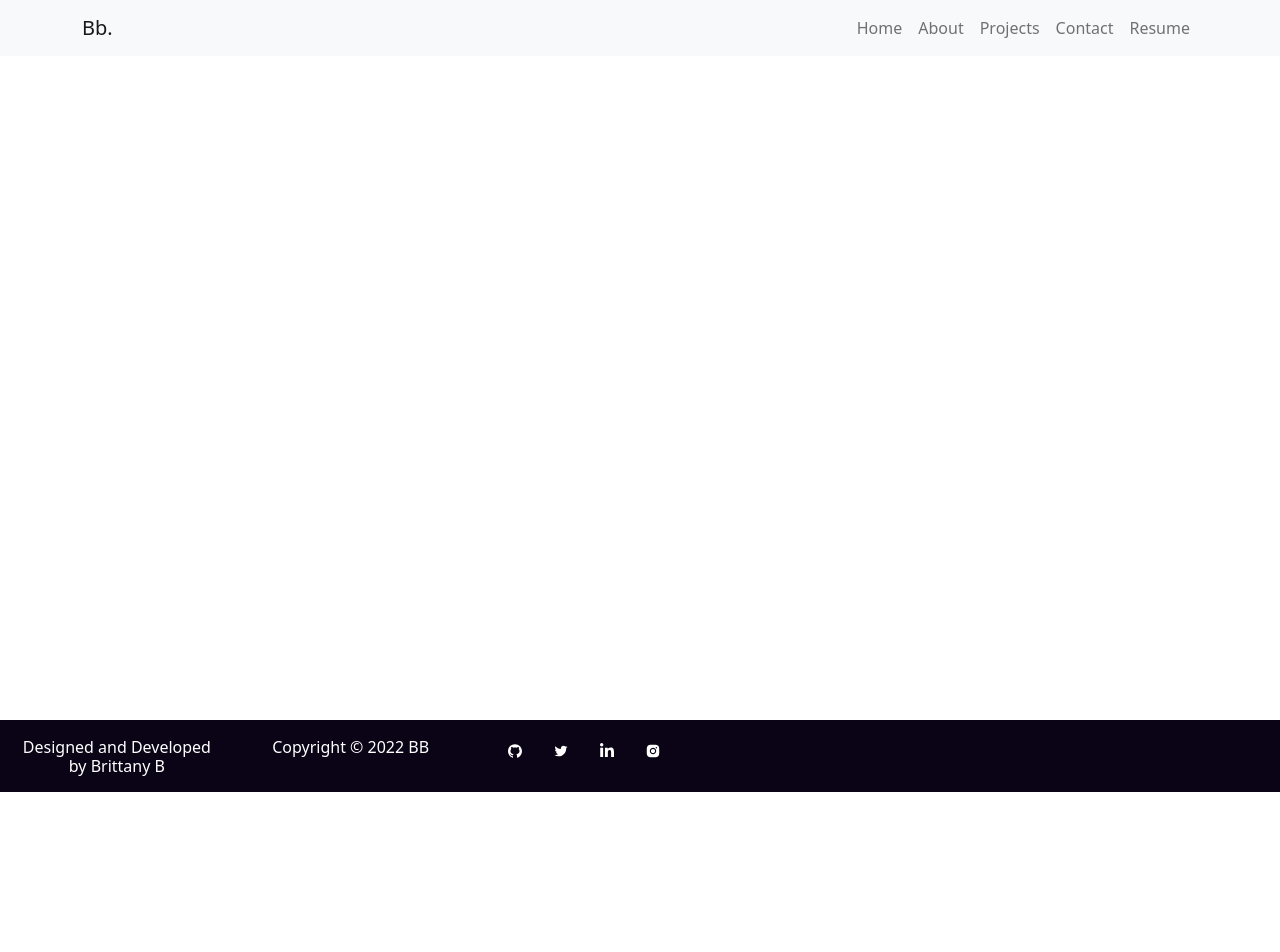
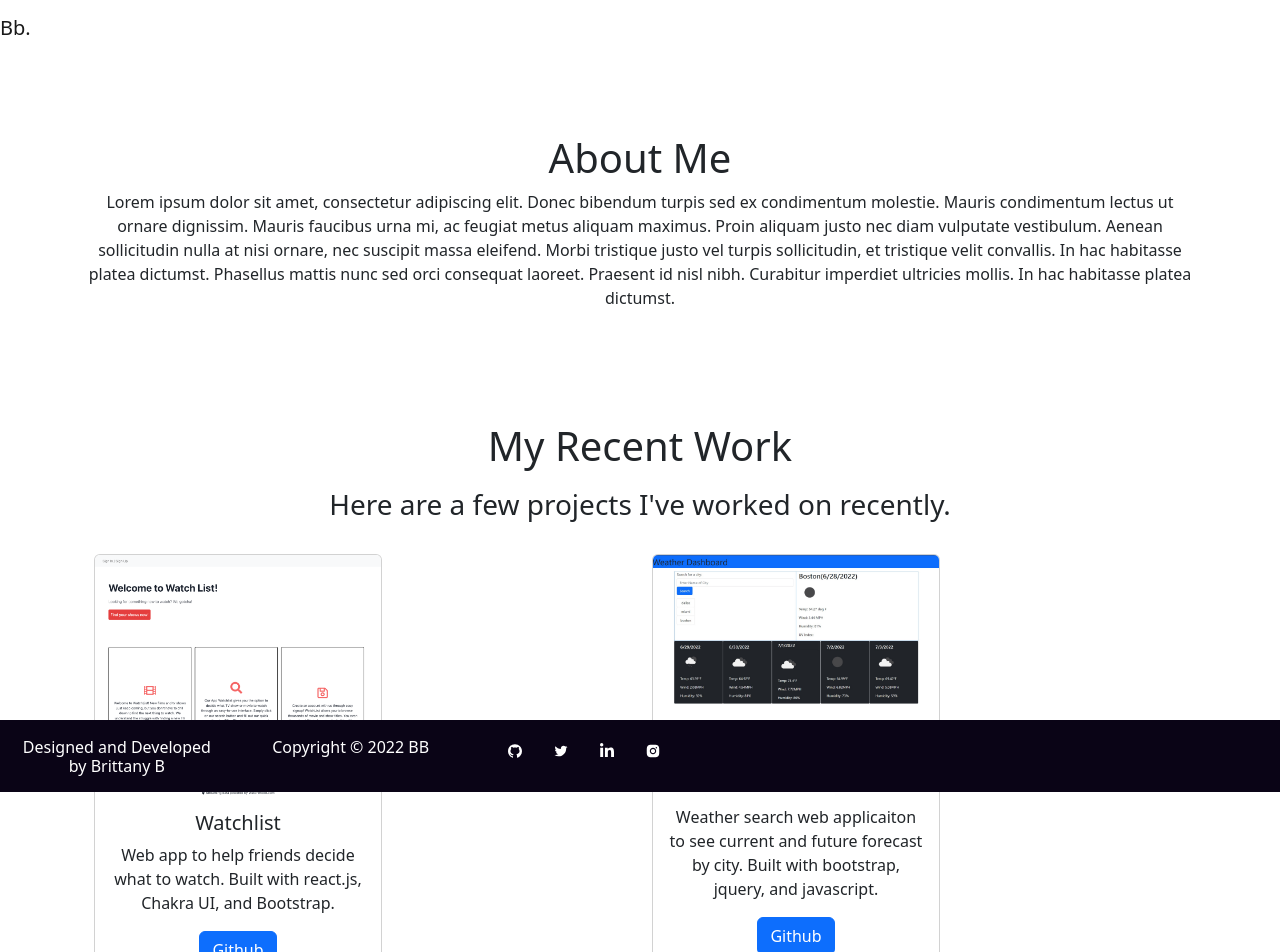
Before and after one commit to britbolt/my-portfolio, a React (Create React App) app: page / in a window 1280 px wide. Shown: the top 952 px of the page. Before the commit the page ends 800 px from the top, so only its background shows below. Built offline with nearby package versions, Linux system fonts and the light colour scheme.

Commit message:
update navbar

```diff
--- a/src/App.js
+++ b/src/App.js
@@ -1,53 +1,60 @@
-import React, { useState, useEffect } from 'react';
-import { Outlet } from "react-router-dom";
+import React, { useState } from 'react';
 import "bootstrap/dist/css/bootstrap.min.css";
-import { Routes, Route } from "react-router-dom";
-import About from './routes/About';
-import Home from './components/Home';
-import Projects from './routes/Projects';
-import Resume from "./routes/Resume";
-import Contact from "./routes/Contact";
+import About from './components/About';
+import Projects from './components/Projects';
+import Resume from "./components/Resume";
+import Contact from "./components/Contact";
 import Footer from "./components/Footer";
 import NavBar from './components/Navbar';
+import { Stack } from "react-bootstrap";
 import "./style.css";
 import "./App.css";
 
 
 
 function App() {
-  const [load, updateLoad] = useState(true);
-
-  useEffect(() => {
-    const timer = setTimeout(() => {
-      updateLoad(false);
-    }, 1200);
-
-    return () => clearTimeout(timer);
-  }, []);
+  const [categories] = useState([
+    {
+      name: "Home",
+      description: "main page of the site",
+    },
+    {
+      name: "About",
+      description: "information about the site owner",
+    },
+    {
+      name: "Projects",
+      description: "brief summary of recent work",
+  },
+  {
+    name: "Contact",
+    description: "contact form",
+  },
+  {
+    name: "Resume",
+    description: "resume information and download button",
+  },
+  ]);
+const [currentCategory, setCurrentCategory] = useState(categories[0]);
 
   return (
-    <div className="App" id={load ? "no-scroll" : "scroll"}>
-      <NavBar />
+    <div className="App">
+      <NavBar
+      categories={categories}
+      setCurrentCategory={setCurrentCategory}
+      currentCategory={currentCategory}></NavBar>
 
-  <Routes>
-      {/* <Route path="/" element={<App />}> */}
-      <Route index element={<Home />} />
-        <Route path="projects" element={<Projects />} />
-        <Route path="about" element={<About />} />
-        <Route path="resume" element={<Resume />} />
-        <Route path="contact" element={<Contact />} />
-        <Route
-      path="*"
-      element={
-        <main style={{ padding: "1rem" }}>
-          <p>There's nothing here!</p>
+      <main style={{ padding: "1rem" }}>
+
+       <Stack gap={5}>
+      <About></About>
+
+      <Projects></Projects>
+      <Resume></Resume>
+      <Contact></Contact>
+      </Stack>
         </main>
-      }
-    />
-      </Routes>
-
       <Footer />
-      <Outlet />
     </div>
   );
 }
--- /dev/null
+++ b/src/components/About.js
@@ -0,0 +1,30 @@
+import React from "react";
+import { Container, Row, Col } from "react-bootstrap";
+
+function About() {
+    return (
+        <section className="py-5" id="about">
+
+            <Container className="about-section">
+
+                    <Row className="justify-content-md-center">
+                        <Col className="about-header">
+                            <h1 className="heading">About Me</h1>
+                            <p>
+          Lorem ipsum dolor sit amet, consectetur adipiscing elit. Donec bibendum turpis sed ex
+          condimentum molestie. Mauris condimentum lectus ut ornare dignissim. Mauris faucibus urna
+          mi, ac feugiat metus aliquam maximus. Proin aliquam justo nec diam vulputate vestibulum.
+          Aenean sollicitudin nulla at nisi ornare, nec suscipit massa eleifend. Morbi tristique
+          justo vel turpis sollicitudin, et tristique velit convallis. In hac habitasse platea
+          dictumst. Phasellus mattis nunc sed orci consequat laoreet. Praesent id nisl nibh.
+          Curabitur imperdiet ultricies mollis. In hac habitasse platea dictumst.
+        </p>
+                        </Col>
+                    </Row>
+
+            </Container>
+        </section>
+    )
+}
+
+export default About;
--- a/src/routes/Contact.js
+++ b/src/components/Contact.js
@@ -4,6 +4,7 @@ import { Form, Button, Container } from "react-bootstrap";
 function Contact() {
     return (
         <Container style={{ width:"380px" }}>
+          <h1 className="heading">Contact Me</h1>
         <Form>
             <Form.Group className="mb-3" controlId="formName">
           <Form.Label>Email address</Form.Label>
--- a/src/components/Home.js
+++ /dev/null
@@ -1,21 +0,0 @@
-import React from "react";
-import { Container, Row, Col } from "react-bootstrap";
-
-function Home() {
-    return (
-        <section>
-            <Container className="home-section" id="home">
-                <Container className="home-content">
-                    <Row>
-                        <Col md={7} className="home-header">
-                            <h1 className="heading">
-                                Welcome!</h1>
-                                </Col>
-                                 </Row>
-                </Container>
-            </Container>
-        </section>
-    );
-}
-
-export default Home;
--- a/src/components/Navbar.js
+++ b/src/components/Navbar.js
@@ -1,31 +1,38 @@
 import React from "react";
-import {  Nav, Navbar, Container } from "react-bootstrap";
+import {  Nav, Navbar} from "react-bootstrap";
 
-function NavBar() {
+function NavBar(props) {
+  const {
+    categories = [],
+    setCurrentCategory,
+    currentCategory,
+  } = props;
+
     return (
-<Navbar fixed="top" bg="light" expand="md">
-    <Container>
+    <Navbar fixed="top" >
+
         <Navbar.Brand href="home">Bb.</Navbar.Brand>
         <Navbar.Collapse className="justify-content-end">
-<Nav className="just">
-      <Nav.Item>
-        <Nav.Link href="home">Home</Nav.Link>
-      </Nav.Item>
-      <Nav.Item>
-        <Nav.Link href="about">About</Nav.Link>
-      </Nav.Item>
-      <Nav.Item>
-        <Nav.Link href="projects">Projects</Nav.Link>
-      </Nav.Item>
-      <Nav.Item>
-        <Nav.Link href="contact">Contact</Nav.Link>
-      </Nav.Item>
-      <Nav.Item>
-        <Nav.Link href="resume">Resume</Nav.Link>
-      </Nav.Item>
+
+<Nav>
+
+        {categories.map((category) => (
+
+          <Nav.Link className={`mx-1 ${
+            currentCategory.name === category.name && 'navActive'
+          }`}
+          key={category.name}>
+            <span onClick={() => {
+              setCurrentCategory(category);
+            }}>
+            </span>
+          </Nav.Link>
+        ))}
+
     </Nav>
+
     </Navbar.Collapse>
-    </Container>
+
     </Navbar>
     )
 }
--- a/src/routes/Projects.js
+++ b/src/components/Projects.js
@@ -1,18 +1,20 @@
 import React from "react";
 import { Container, Row, Col, Button, Card } from "react-bootstrap";
 import watchlist from "../Assets/watchlist-screenshot.png";
+import weather from "../Assets/weather-dash-screenshot.jpg";
 
 
 function Projects(){
     return (
 
 <section>
-<Container className="home-section" id="home">
-    <Container className="home-content">
+<Container className="projects-section" id="projects">
+    <Container className="project-content">
     <h1 className="heading" style={{ justifyContent: "center", paddingBottom: "10px" }}>My Recent Work</h1>
     <h3>Here are a few projects I've worked on recently.</h3>
-        <Row stlye={{ paddingTop:"30px" }}>
-            <Col md={7} className="home-header">
+    <br/>
+        <Row className="justify-content-md-center" stlye={{ paddingTop:"30px" }}>
+            <Col className="project-header">
                     <Card style={{ width: '18rem' }}>
       <Card.Img variant="top" src={watchlist} />
       <Card.Body>
@@ -23,8 +25,23 @@ function Projects(){
         <Button variant="primary" href="https://github.com/thevcr/watchlist-app" target="_blank">Github</Button>
       </Card.Body>
     </Card>
-                    </Col>
-                     </Row>
+      </Col>
+      <Col className="project-header">
+                    <Card style={{ width: '18rem' }}>
+      <Card.Img variant="top" src={weather} />
+      <Card.Body>
+        <Card.Title>Weather Dashboard</Card.Title>
+        <Card.Text>
+          Weather search web applicaiton to see current and future forecast by city. Built with bootstrap, jquery, and javascript.
+        </Card.Text>
+        <Button variant="primary" href="https://github.com/britbolt/weather-dashboard" target="_blank">Github</Button>
+      </Card.Body>
+    </Card>
+      </Col>
+
+
+
+      </Row>
     </Container>
 </Container>
 </section>
--- a/src/index.css
+++ b/src/index.css
@@ -11,3 +11,8 @@ code {
   font-family: source-code-pro, Menlo, Monaco, Consolas, 'Courier New',
     monospace;
 }
+
+main {
+  margin-top: 70px;
+  margin-bottom: 100px;
+}
--- a/src/index.js
+++ b/src/index.js
@@ -3,13 +3,13 @@ import ReactDOM from 'react-dom/client';
 import './index.css';
 import App from './App';
 import reportWebVitals from './reportWebVitals';
-import { HashRouter } from 'react-router-dom';
+
 
 const root = ReactDOM.createRoot(document.getElementById('root'));
 root.render(
-  <HashRouter>
+<React.StrictMode>
   <App />
-  </HashRouter>
+ </React.StrictMode>
 );
 
 // If you want to start measuring performance in your app, pass a function
--- a/src/routes/About.js
+++ /dev/null
@@ -1,21 +0,0 @@
-import React from "react";
-import { Container, Row, Col } from "react-bootstrap";
-
-function About() {
-    return (
-        <section>
-            <Container className="about-section" id="about">
-                <Container className="about-content">
-                    <Row>
-                        <Col md={7} className="about-header">
-                            <h1 className="heading">About Me</h1>
-                            <p>I like to code and am learning to code still.</p>
-                        </Col>
-                    </Row>
-                </Container>
-            </Container>
-        </section>
-    )
-}
-
-export default About;
--- a/src/style.css
+++ b/src/style.css
@@ -47,3 +47,7 @@
     padding-right: 15px;
     padding-left: 15px;
   }
+
+  #about {
+    padding-top: 100px;
+  }
```
Also changed, not shown: src/Assets/weather-dash-screenshot.jpg (added), src/components/Resume.js (renamed from src/routes/Resume.js).
